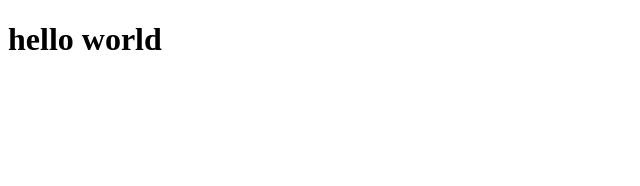
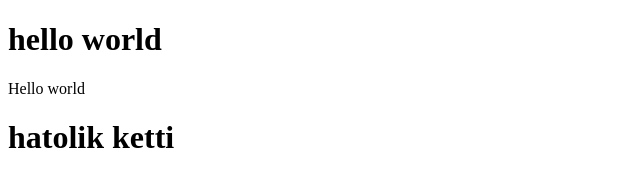
Before and after one commit to Sanjar-Kodirov/just-for-fun, a plain HTML site: page index.html in a window 1280 px wide. Shown: the whole page, without its empty margins (0-640 px from the left). Drawn offline with Linux system fonts and the light colour scheme.

Commit message:
secondCommit

```diff
--- a/index.html
+++ b/index.html
@@ -8,6 +8,7 @@
 </head>
 <body>
     <h1>hello world</h1>
-
+    <p>Hello world</p>
+    <h1>hatolik ketti</h1>
 </body>
 </html>
```
